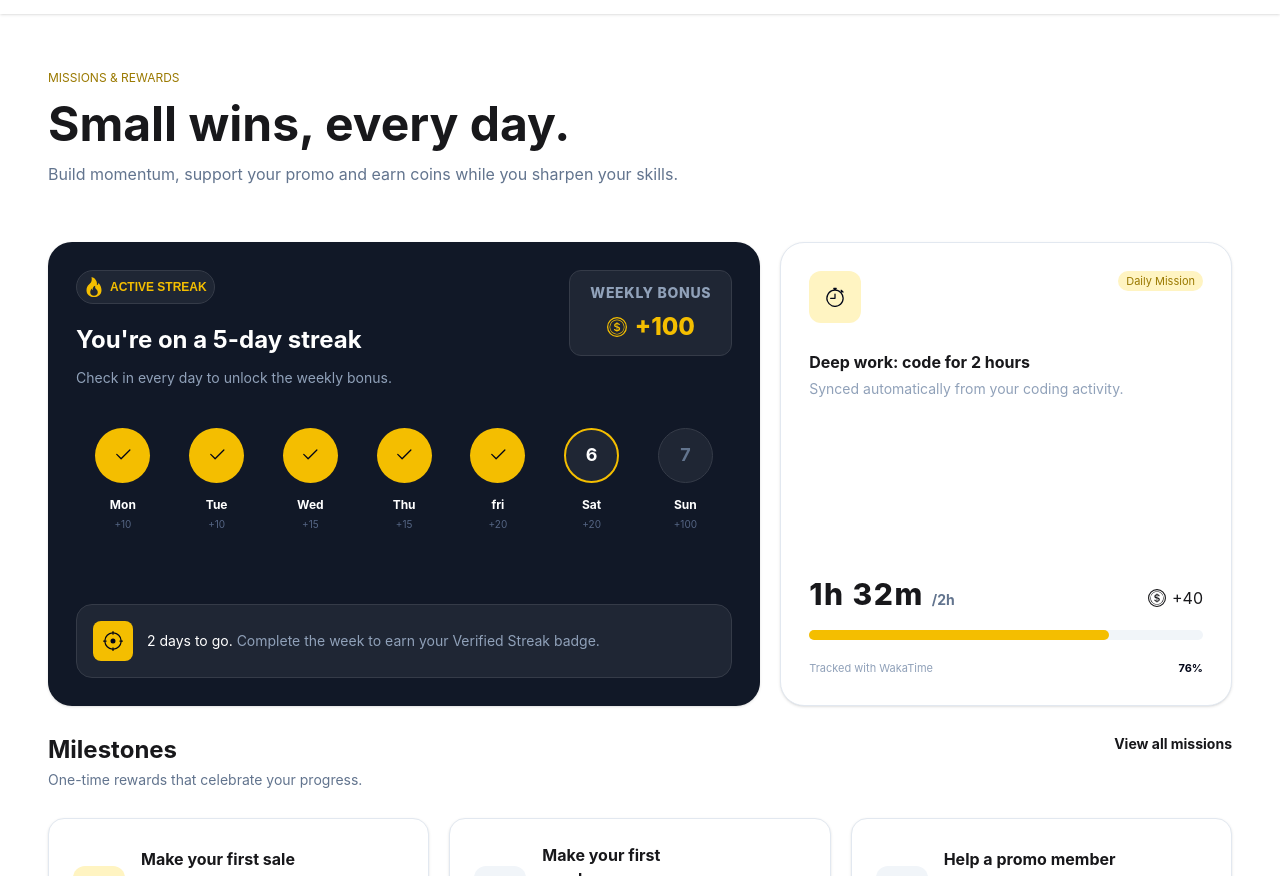
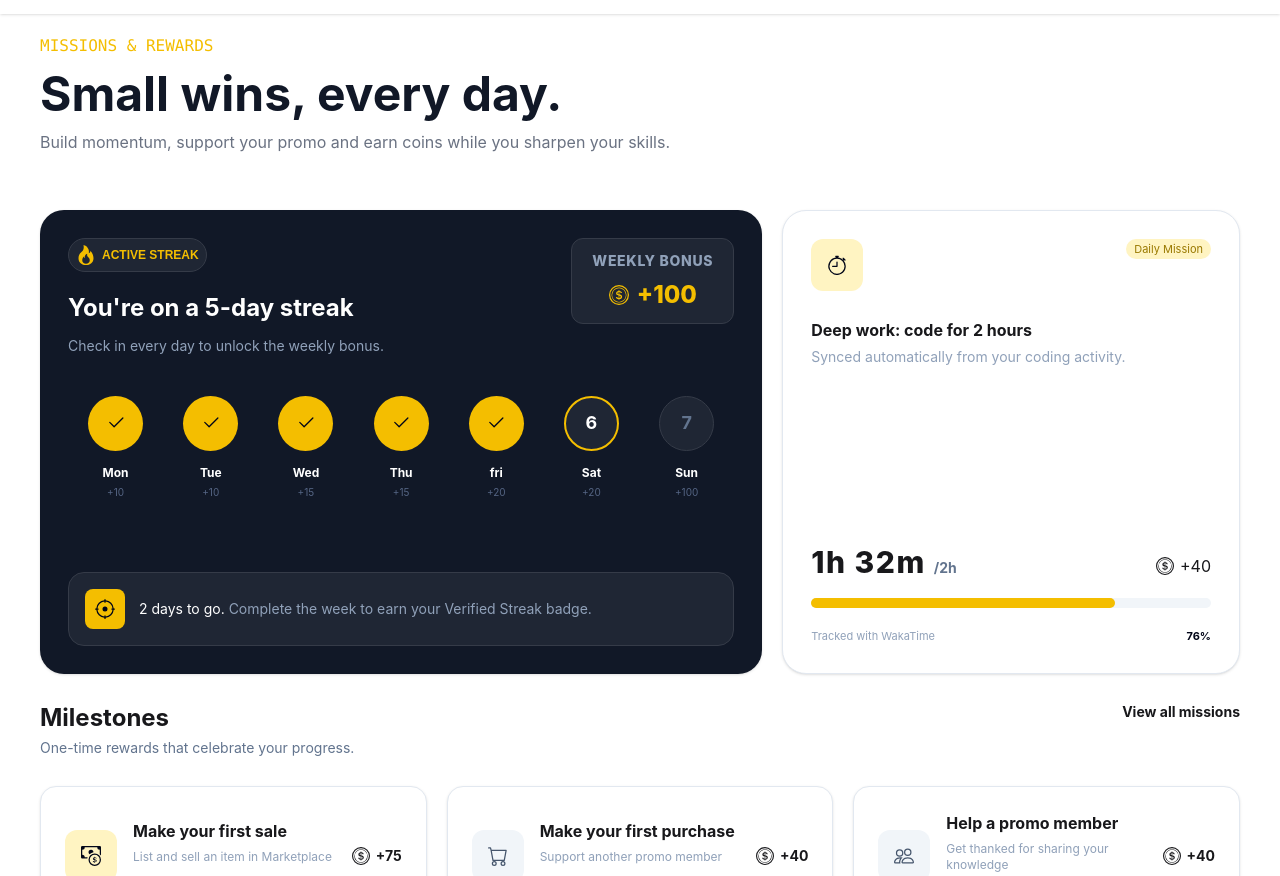
Before and after one commit to SARAH-ACHAHOUI/SARAH-ACHAHOUI, a website: page public/pages/Missions.html in a window 1280 px wide. Shown: the part 76-952 px from the top of the page. Drawn offline with Linux system fonts and the light colour scheme.

Commit message:
make all pages wth the same padding and font style

```diff
--- a/public/pages/Missions.html
+++ b/public/pages/Missions.html
@@ -98,16 +98,16 @@
     <main id="yahya">
 
         <section>
-            <div class="px-5 py-8 lg:px-[3rem] lg:py-14">
-                <p class="text-xs text-[#9a7900]">MISSIONS & REWARDS</p>
-                <h1 class="mt-3.5 text-3xl font-bold sm:text-4xl lg:text-5xl">Small wins, every day.</h1>
-                <p class="mt-3.5 text-base text-slate-500">Build momentum, support your promo and earn coins while you
+            <div class="flex flex-col gap-3 px-5 pt-5 pb-8 lg:px-10 lg:pb-14">
+                <p class="text-alpha font-mono">MISSIONS & REWARDS</p>
+                <h1 class="text-beta font-bold text-3xl lg:text-5xl">Small wins, every day.</h1>
+                <p class="text-gray-500">Build momentum, support your promo and earn coins while you
                     sharpen your
                     skills.
                 </p>
             </div>
         </section>
-        <section class="flex flex-col gap-5 px-5 lg:flex-row lg:px-[3rem]">
+        <section class="flex flex-col gap-5 px-5 lg:flex-row lg:px-10">
             <!-- articl 1 -->
             <div
                 class="bg-[#111827] p-5 sm:p-7 lg:min-w-0 lg:flex-5 rounded-3xl shadow-sm transition duration-200 hover:-translate-y-1 hover:scale-[1.02] hover:z-10 hover:shadow-md">
@@ -283,7 +283,7 @@
 
         <!-- MIlestones -->
         <section>
-            <div class="flex items-start justify-between gap-4 px-5 pt-10 lg:px-[3rem] lg:pt-7">
+            <div class="flex items-start justify-between gap-4 px-5 pt-10 lg:px-10 lg:pt-7">
                 <div class="flex flex-col">
                     <h1 class="font-bold text-2xl">Milestones</h1>
                     <p class="mt-1 text-sm text-slate-500">One-time rewards that celebrate your progress.</p>
@@ -293,7 +293,7 @@
 
 
 
-            <div class="flex flex-col gap-4 px-5 pt-6 lg:flex-row lg:gap-5 lg:px-[3rem] lg:pt-7"> <!-- ul -->
+            <div class="flex flex-col gap-4 px-5 pt-6 lg:flex-row lg:gap-5 lg:px-10 lg:pt-7"> <!-- ul -->
                 <div
                     class="flex flex-1 gap-4 items-center rounded-2xl border border-slate-200 bg-white p-6 shadow-sm transition duration-200 hover:-translate-y-1 hover:scale-[1.02] hover:z-10 hover:shadow-md">
                     <span
```
Also changed, not shown: public/pages/About.html (+0 -3 lines), public/pages/History.html (+4 -4 lines), public/pages/report&suivi.html (+4 -4 lines), public/css/output.css.
